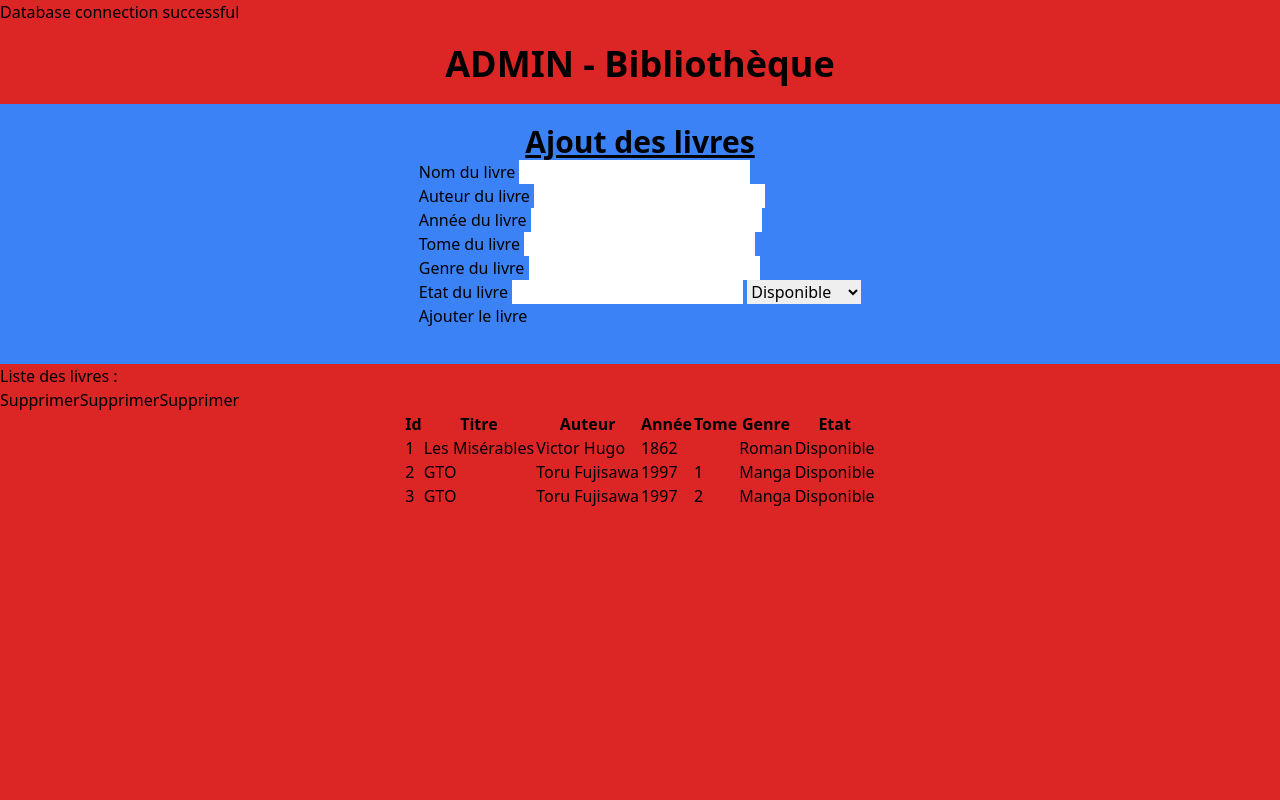
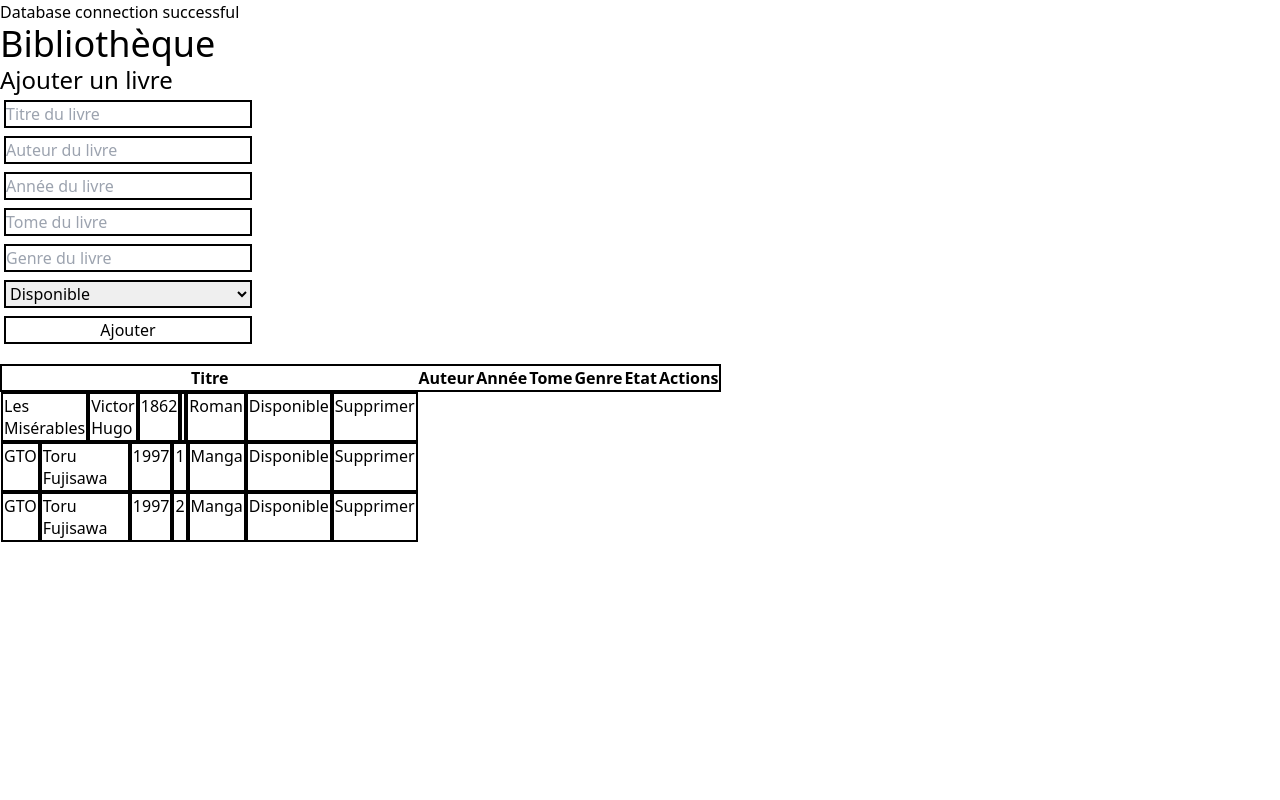
Before and after one commit to luluxyz1/bibliotheque_sprintDev, a PHP site: page / in a window 1280 px wide. Run offline with PHP 8.4, Linux system fonts and the light colour scheme; data comes from the database, SQL or seed files in the repository.

Commit message:
Ajout/Supprimer livres

```diff
--- a/package.json
+++ b/package.json
@@ -92,6 +92,7 @@
     "strip-ansi-cjs": "^6.0.1",
     "sucrase": "^3.35.0",
     "supports-preserve-symlinks-flag": "^1.0.0",
+    "tailwindcss-animated": "^1.1.2",
     "thenify": "^3.3.1",
     "thenify-all": "^1.6.0",
     "to-regex-range": "^5.0.1",
--- a/src/includes/add_book.inc.php
+++ b/src/includes/add_book.inc.php
@@ -16,6 +16,8 @@ if ($_SERVER["REQUEST_METHOD"] === "POST") {
 
 
         $sql = "INSERT INTO livre (nom_livre, auteur_livre, annee_livre, tome_livre, genre_livre, etat_livre) VALUES (?, ?, ?, ?, ?, ?)";
+
+
         $stmt = $pdo->prepare($sql);
         $stmt->execute([$titre, $auteur, $annee, $tome, $genre, $etat]);
 
--- a/src/includes/dbh.inc.php
+++ b/src/includes/dbh.inc.php
@@ -7,6 +7,10 @@ $dbPassword = "";
 
 try {
     $pdo = new PDO("mysql:host=$host;dbname=$dbName", $dbUsername, $dbPassword);
+    $pdo->setAttribute(PDO::ATTR_ERRMODE, PDO::ERRMODE_EXCEPTION);
+
+
+
     echo "Database connection successful";
 } catch (PDOException $e) {
     echo "Database connection failed: " . $e->getMessage();
--- a/src/includes/delete_book.contr.inc.php
+++ b/src/includes/delete_book.contr.inc.php
@@ -9,7 +9,10 @@ function delete_book(int $id): void
     $sql = "DELETE FROM livre WHERE id_livre = ?";
     $stmt = $pdo->prepare($sql);
     $stmt->execute([$id]);
+    $pdo = null;
+    $stmt = null;
+
 
     header("Location: ../index.php?delete_book=success");
-    exit();
+    die();
 }
--- a/src/index.php
+++ b/src/index.php
@@ -17,102 +17,65 @@ $products = $stmt_products->fetchAll();
   <meta charset="UTF-8">
   <meta name="viewport" content="width=device-width, initial-scale=1.0">
   <link href="output.css" rel="stylesheet">
+  <link src="output.js" rel="script">
 </head>
 
-<body class="bg-red-600 flex-col justify-center items-center">
-  <!-- Titre page -->
-  <div class="py-5">
-    <h1 class="text-4xl font-bold text-center">
-      ADMIN - Bibliothèque
-    </h1>
+<body>
+
+  <h1 class="text-4xl"> Bibliothèque </h1>
+  <h1 class="text-2xl"> Ajouter un livre </h1>
+  <div class="flex">
+    <form class="flex-col flex w-64" action="includes/add_book.inc.php" method="post">
+      <input placeholder="Titre du livre" class="border-black border-2 m-1" type="text" name="nom_livre" id="nom_livre" required>
+      <input placeholder="Auteur du livre" class="border-black border-2 m-1" type="text" name="auteur_livre" id="auteur_livre" required>
+      <input placeholder="Année du livre" class="border-black border-2 m-1" type="number" name="annee_livre" id="annee_livre" required>
+      <input placeholder="Tome du livre" class="border-black border-2 m-1" type="number" name="tome_livre" id="tome_livre" required>
+      <input placeholder="Genre du livre" class="border-black border-2 m-1" type="text" name="genre_livre" id="genre_livre" required>
+      <select placeholder="Etat du livre" class="border-black border-2 m-1" name="etat_livre" id="etat_livre" required>
+        <option value="Disponible">Disponible</option>
+        <option value="Réservé">Réservé</option>
+        <option value="Indisponible">Indisponible</option>
+      </select>
+      <button class="border-black border-2 m-1 hover:bg-black transition:2s hover:text-white animate-fade" type="submit">Ajouter</button>
   </div>
-  <!-- Boutons -->
-  <div class="bg-blue-500 py-5">
-    <div class="flex justify-center">
-      <h1 class=" font-bold underline text-3xl">
-        Ajout des livres
-      </h1>
-    </div>
 
+  <div class="w-full">
+    <table class="w-1/2 flex-col justify-center items-center">
+      <thead class="w-full">
+        <tr class="border-black border-2 w-full ">
+          <th class="w-full">Titre</th>
+          <th class="w-full">Auteur</th>
+          <th class="w-full">Année</th>
+          <th class="w-full">Tome</th>
+          <th class="w-full">Genre</th>
+          <th class="w-full">Etat</th>
+          <th class="w-full">Actions</th>
+        </tr>
+      </thead>
+      <tbody class="w-full">
+        <?php foreach ($products as $product) : ?>
+          <tr class="flex ">
+            <td class="border-black border-2 "><?= $product['nom_livre'] ?></td>
+            <td class="border-black border-2 "><?= $product['auteur_livre'] ?></td>
+            <td class="border-black border-2 "><?= $product['annee_livre'] ?></td>
+            <td class="border-black border-2 "><?= $product['tome_livre'] ?></td>
+            <td class="border-black border-2 "><?= $product['genre_livre'] ?></td>
+            <td class="border-black border-2 "><?= $product['etat_livre'] ?></td>
+            <td class="border-black border-2 ">
+              <form action="includes/delete_book.inc.php" method="post">
+                <input type="hidden" name="id_livre" value="<?= $product['id_livre'] ?>">
+                <button type="submit">Supprimer</button>
+              </form>
+            </td>
+          </tr>
+        <?php endforeach; ?>
+      </tbody>
 
-    <div class="flex items-center px-8 justify-center w-full  ">
-      <div class="flex-col">
-        <form action="includes/add_book.inc.php" method="post">
-          <div class="flex-col">
-            <label for="nom_livre">Nom du livre</label>
-            <input type="text" name="nom_livre" id="nom_livre" required>
-          </div>
-          <div class="flex-col">
-            <label for="auteur_livre">Auteur du livre</label>
-            <input type="text" name="auteur_livre" id="auteur_livre" required>
-          </div>
-          <div class="flex-col">
-            <label for="annee_livre">Année du livre</label>
-            <input type="number" name="annee_livre" id="annee_livre" required>
-          </div>
-          <div class="flex-col">
-            <label for="tome_livre">Tome du livre</label>
-            <input type="number" name="tome_livre" id="tome_livre" required>
-          </div>
-          <div class="flex-col">
-            <label for="genre_livre">Genre du livre</label>
-            <input type="text" name="genre_livre" id="genre_livre" required>
-          </div>
-          <div class="flex-col">
-            <label for="etat_livre">Etat du livre</label>
-            <form action="includes/add_book.inc.php" method="post">
-              <input class="border-black" list="etat" name="etat_livre" id="etat_livre">
-              <select name="etat_livre" id="etat_livre">
-                <option value="Disponible">Disponible</option>
-                <option value="Réservé">Réservé</option>
-                <option value="Indisponible">Indisponible</option>
-
-              </select>
-          </div>
-          <div class="flex-col">
-            <button type="submit" name="add_book">Ajouter le livre</button>
-          </div>
-
-
-      </div>
-
-
-    </div>
-
-  </div>
-  <!-- Liste des livres -->
-  <div>
-    <p> Liste des livres : </p>
-    <table class="flex  justify-center">
-      <tr class="mx-4  justify-center bg-red-600">
-        <th>Id</th>
-        <th>Titre</th>
-        <th>Auteur</th>
-        <th>Année</th>
-        <th>Tome</th>
-        <th>Genre</th>
-        <th>Etat</th>
-      </tr>
-      <?php foreach ($products as $product) : ?>
-        <tr class="mx-4 px-16">
-          <td><?= $product['id_livre'] ?></td>
-          <td><?= $product['nom_livre'] ?></td>
-          <td><?= $product['auteur_livre'] ?></td>
-          <td><?= $product['annee_livre'] ?></td>
-          <td><?= $product['tome_livre'] ?></td>
-          <td><?= $product['genre_livre'] ?></td>
-          <td><?= $product['etat_livre'] ?></td>
-          <form action="includes/delete_book.inc.php" method="post">
-            <input type="hidden" name="id_livre" value="<?= $product['id_livre'] ?>">
-
-            <button type="submit" name="delete_book">Supprimer</button>
-          </form>
-        </tr>
-        </form>
-      <?php endforeach; ?>
     </table>
   </div>
 
+
 </body>
+<script src="output.js"></script>
 
 </html>
--- a/src/output.css
+++ b/src/output.css
@@ -554,9 +554,8 @@ video {
   display: none;
 }
 
-.mx-4 {
-  margin-left: 1rem;
-  margin-right: 1rem;
+.m-1 {
+  margin: 0.25rem;
 }
 
 .flex {
@@ -571,24 +570,34 @@ video {
   display: none;
 }
 
-.h-full {
-  height: 100%;
+.w-1\/2 {
+  width: 50%;
 }
 
-.h-screen {
-  height: 100vh;
+.w-64 {
+  width: 16rem;
 }
 
 .w-full {
   width: 100%;
 }
 
+@keyframes fade {
+  0% {
+    opacity: 0;
+  }
+
+  100% {
+    opacity: 1;
+  }
+}
+
+.animate-fade {
+  animation: fade var(--tw-animate-duration, 1s) var(--tw-animate-easing, ease) var(--tw-animate-delay, 0s) var(--tw-animate-iteration, 1) var(--tw-animate-fill, both);
+}
+
 .flex-col {
   flex-direction: column;
-}
-
-.items-end {
-  align-items: flex-end;
 }
 
 .items-center {
@@ -599,48 +608,18 @@ video {
   justify-content: center;
 }
 
+.border-2 {
+  border-width: 2px;
+}
+
 .border-black {
   --tw-border-opacity: 1;
   border-color: rgb(0 0 0 / var(--tw-border-opacity, 1));
 }
 
-.bg-black {
-  --tw-bg-opacity: 1;
-  background-color: rgb(0 0 0 / var(--tw-bg-opacity, 1));
-}
-
-.bg-blue-500 {
-  --tw-bg-opacity: 1;
-  background-color: rgb(59 130 246 / var(--tw-bg-opacity, 1));
-}
-
-.bg-red-600 {
-  --tw-bg-opacity: 1;
-  background-color: rgb(220 38 38 / var(--tw-bg-opacity, 1));
-}
-
-.px-16 {
-  padding-left: 4rem;
-  padding-right: 4rem;
-}
-
-.px-8 {
-  padding-left: 2rem;
-  padding-right: 2rem;
-}
-
-.py-5 {
-  padding-top: 1.25rem;
-  padding-bottom: 1.25rem;
-}
-
-.text-center {
-  text-align: center;
-}
-
-.text-3xl {
-  font-size: 1.875rem;
-  line-height: 2.25rem;
+.text-2xl {
+  font-size: 1.5rem;
+  line-height: 2rem;
 }
 
 .text-4xl {
@@ -648,10 +627,12 @@ video {
   line-height: 2.5rem;
 }
 
-.font-bold {
-  font-weight: 700;
+.hover\:bg-black:hover {
+  --tw-bg-opacity: 1;
+  background-color: rgb(0 0 0 / var(--tw-bg-opacity, 1));
 }
 
-.underline {
-  text-decoration-line: underline;
+.hover\:text-white:hover {
+  --tw-text-opacity: 1;
+  color: rgb(255 255 255 / var(--tw-text-opacity, 1));
 }
--- a/tailwind.config.js
+++ b/tailwind.config.js
@@ -5,5 +5,7 @@ module.exports = {
   theme: {
     extend: {},
   },
-  plugins: [],
+  plugins: [
+    require('tailwindcss-animated')
+  ],
 }
```
Also changed, not shown: src/includes/add_book.contr.inc.php (+19 -2 lines), src/includes/delete_book.inc.php (+11 -3 lines), package-lock.json, src/output.js (added).
